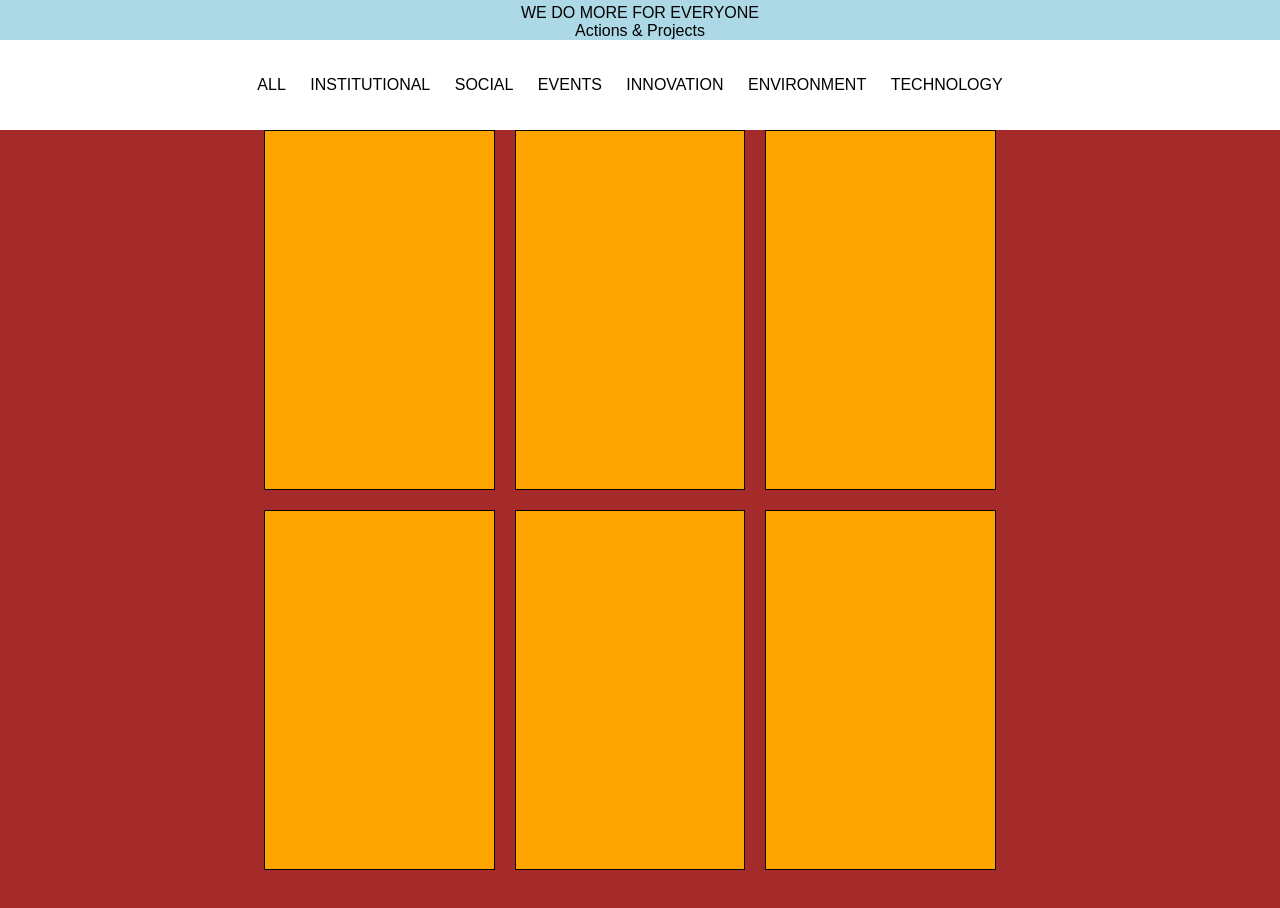
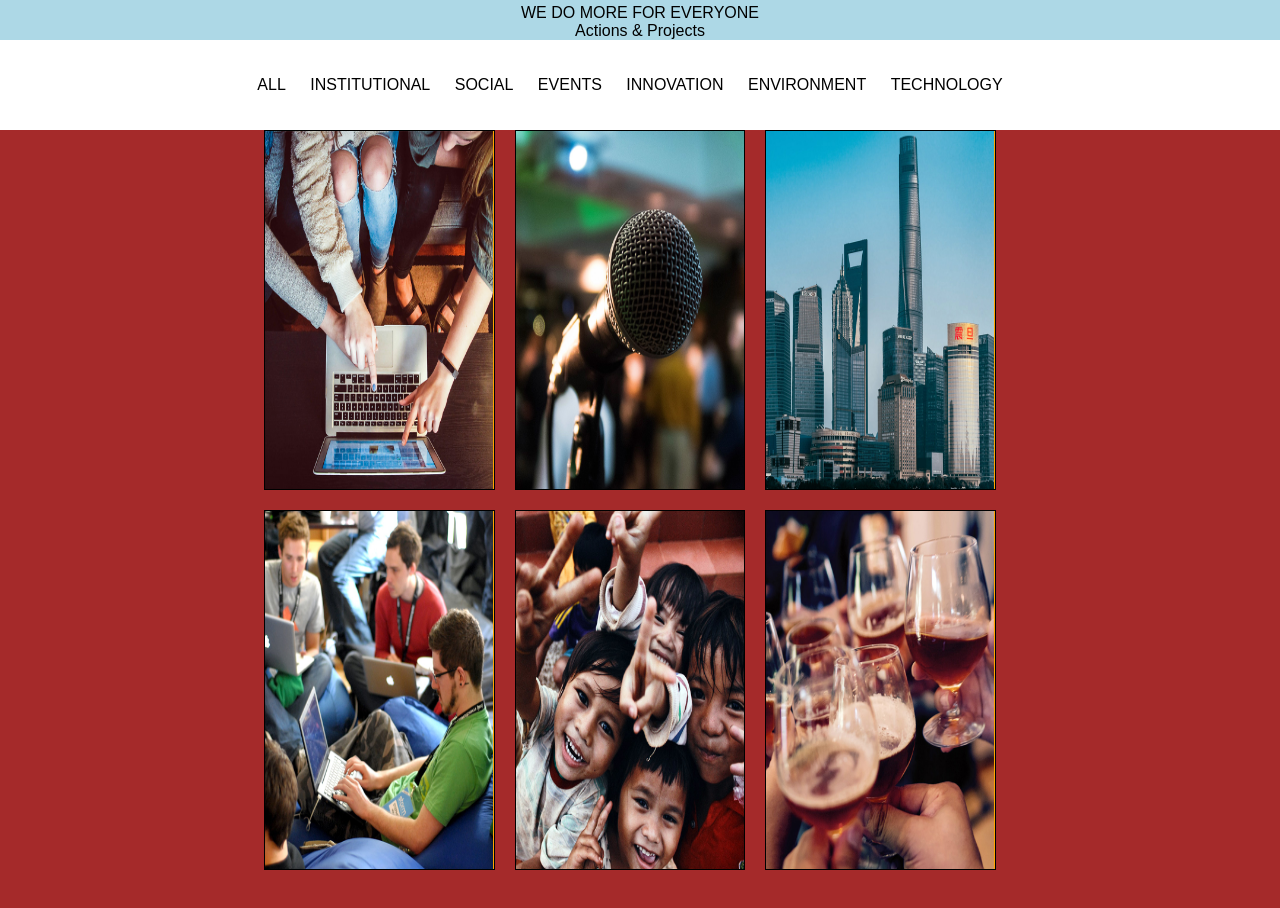
Before and after one commit to matthewort/proj-html-vuejs, a plain HTML site: page index.html in a window 1280 px wide. Shown: the part 1320-2228 px from the top of the page. Drawn offline with nearby package versions, Linux system fonts and the light colour scheme.

Commit message:
Aggiunta immagini riquadri

```diff
--- a/css/style.css
+++ b/css/style.css
@@ -217,40 +217,71 @@ body {
   margin-right: 20px;
   margin-bottom: 20px;
   border: 1px solid black;
+  background-image: url("../img/project-1.jpg");
+  background-size: 100% 100%;
+  background-repeat: no-repeat;
 }
 
-/* .box2 {
-  height: 50%;
-  width: 20%;
-  background-color: red;
+.box2 {
+  height: 40%;
+  width: 30%;
+  background-color: orange;
   display: flex;
-  margin-right: 30px;
+  margin-right: 20px;
+  margin-bottom: 20px;
+  border: 1px solid black;
+  background-image: url("../img/project-2.jpg");
+  background-size: 100% 100%;
+  background-repeat: no-repeat;
 }
 
 .box3 {
-  height: 50%;
-  width: 20%;
-  background-color: yellow;
+  height: 40%;
+  width: 30%;
+  background-color: orange;
   display: flex;
-  margin-right: 30px;
+  margin-right: 20px;
+  margin-bottom: 20px;
+  border: 1px solid black;
+  background-image: url("../img/project-3.jpg");
+  background-size: 100% 100%;
+  background-repeat: no-repeat;
 }
 
 .box4 {
-  height: 50%;
-  width: 20%;
-  background-color: red;
+  height: 40%;
+  width: 30%;
+  background-color: orange;
   display: flex;
+  margin-right: 20px;
+  margin-bottom: 20px;
+  border: 1px solid black;
+  background-image: url("../img/project-4.jpg");
+  background-size: 100% 100%;
+  background-repeat: no-repeat;
 }
 
 .box5 {
-  height: 50%;
-  width: 20%;
-  background-color: yellow;
+  height: 40%;
+  width: 30%;
+  background-color: orange;
   display: flex;
+  margin-right: 20px;
+  margin-bottom: 20px;
+  border: 1px solid black;
+  background-image: url("../img/project-5.jpg");
+  background-size: 100% 100%;
+  background-repeat: no-repeat;
 }
 
 .box6 {
-  height: 50%;
-  width: 20%;
+  height: 40%;
+  width: 30%;
   background-color: orange;
-  display: flex; */
+  display: flex;
+  margin-right: 20px;
+  margin-bottom: 20px;
+  border: 1px solid black;
+  background-image: url("../img/project-6.jpg");
+  background-size: 100% 100%;
+  background-repeat: no-repeat;
--- a/index.html
+++ b/index.html
@@ -95,11 +95,11 @@
 
         <div class="actionboxcontainer">
           <div class="box1"></div>
-          <div class="box1"></div>
-          <div class="box1"></div>
-          <div class="box1"></div>
-          <div class="box1"></div>
-          <div class="box1"></div>
+          <div class="box2"></div>
+          <div class="box3"></div>
+          <div class="box4"></div>
+          <div class="box5"></div>
+          <div class="box6"></div>
         </div>
 
         <!-- FINE Actions & Projects -->
```
